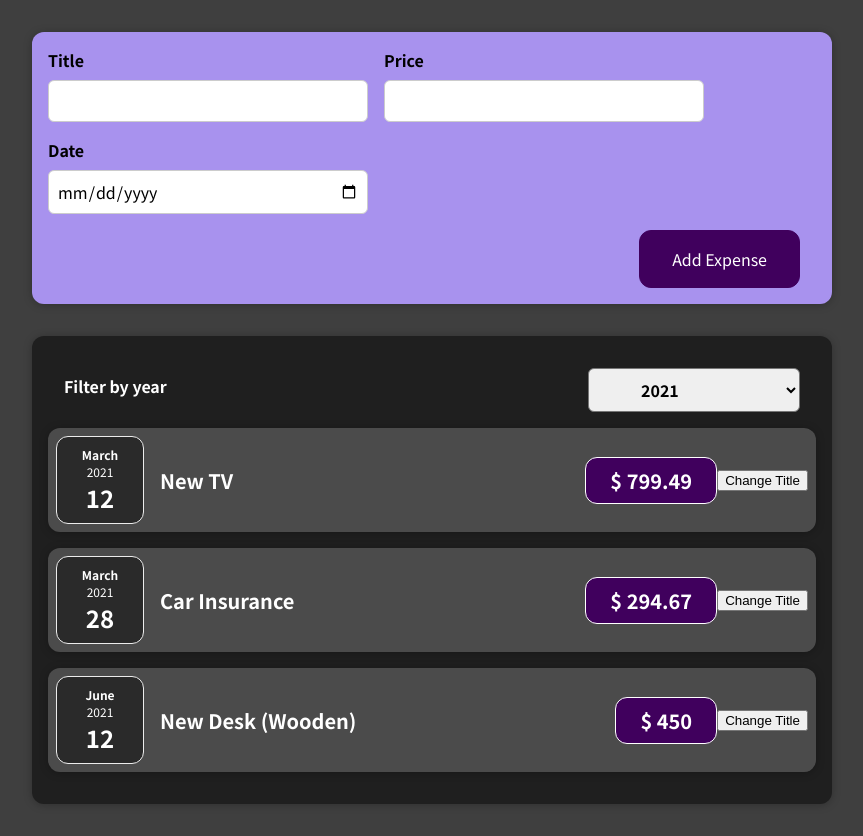
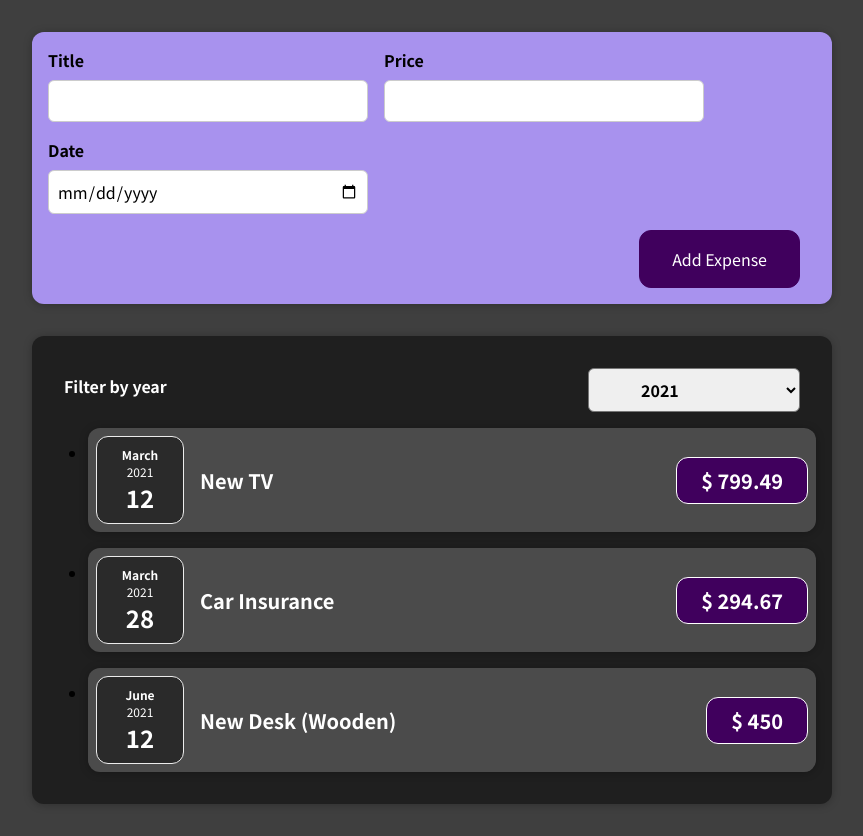
Before and after one commit to rsandtner/react-complete-guide, a React (Create React App) app: page / in a window 1280 px wide. Shown: the whole page, without its empty margins (208-1071 px from the left). Built offline with nearby package versions, Linux system fonts and the light colour scheme.

Commit message:
cleanup and use ul/li

```diff
--- a/src/components/expense/ExpenseItem.js
+++ b/src/components/expense/ExpenseItem.js
@@ -1,25 +1,15 @@
 import 'components/expense/ExpenseItem.css'
 import Card from "components/ui/Card";
 import ExpenseDate from "components/expense/ExpenseDate";
-import {useState} from "react";
 
 const ExpenseItem = (props) => {
-
-    const [title, setTitle] = useState(props.title)
-
-    const changeTitleHandler = () => {
-        setTitle('Changed!')
-    }
-
     return (
         <Card className="expense-item">
             <ExpenseDate date={props.date} />
             <div className="expense-item__description">
-                <h2>{title}</h2>
+                <h2>{props.title}</h2>
                 <div className="expense-item__price">$ {props.price}</div>
             </div>
-
-            <button onClick={ changeTitleHandler }>Change Title</button>
         </Card>
     );
 }
--- a/src/components/expense/ExpenseList.js
+++ b/src/components/expense/ExpenseList.js
@@ -14,15 +14,20 @@ const ExpenseList = (props) => {
 
     const expenses = props.items
         .filter(item => yearFilter === '' || item.date.getFullYear() === Number(yearFilter))
-        .map(item => (<ExpenseItem key={item.id}
-                                   title={item.title}
-                                   price={item.price}
-                                   date={item.date}/>))
+        .map(item => (
+            <li>
+                <ExpenseItem key={item.id}
+                             title={item.title}
+                             price={item.price}
+                             date={item.date}/>
+            </li>))
 
     return (
         <Card className={"expenses"}>
             <ExpenseFilter onFilter={expenseFilterHandler} year={yearFilter}/>
-            {expenses}
+            <ul>
+                {expenses}
+            </ul>
         </Card>
     )
 }
```
